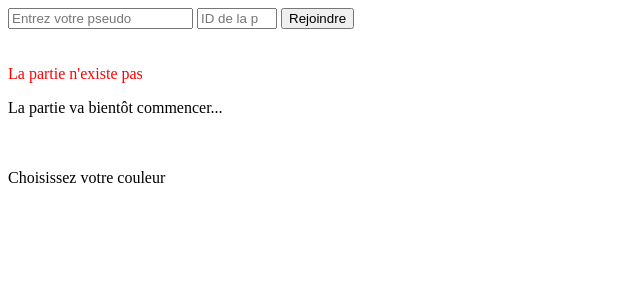
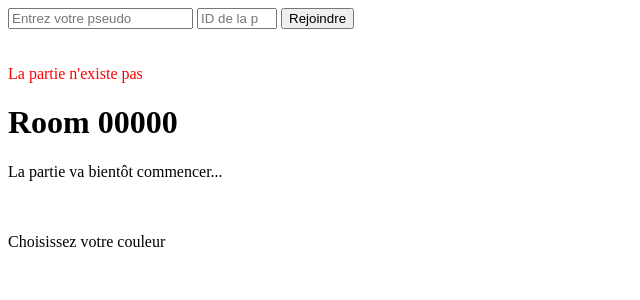
Before and after one commit to Eevee89/websocket, a PHP site: page /mobile.php in a window 1280 px wide. Shown: the top 300 px of the page, without its empty margins (0-640 px from the left). Run offline with PHP 8.4, Linux system fonts and the light colour scheme.

Commit message:
Add room header

```diff
--- a/mobile.php
+++ b/mobile.php
@@ -10,6 +10,10 @@
     </div>
 
     <div id="waitBody" class="fakeBody">
+        <div id="header">
+            <h1 id="roomId">Room 00000</h1>
+        </div>
+
         <p> La partie va bientôt commencer... </p>
         <div style="width: 1px; height: 20px;"></div>
         <div id="colorBox" class="box">
```
